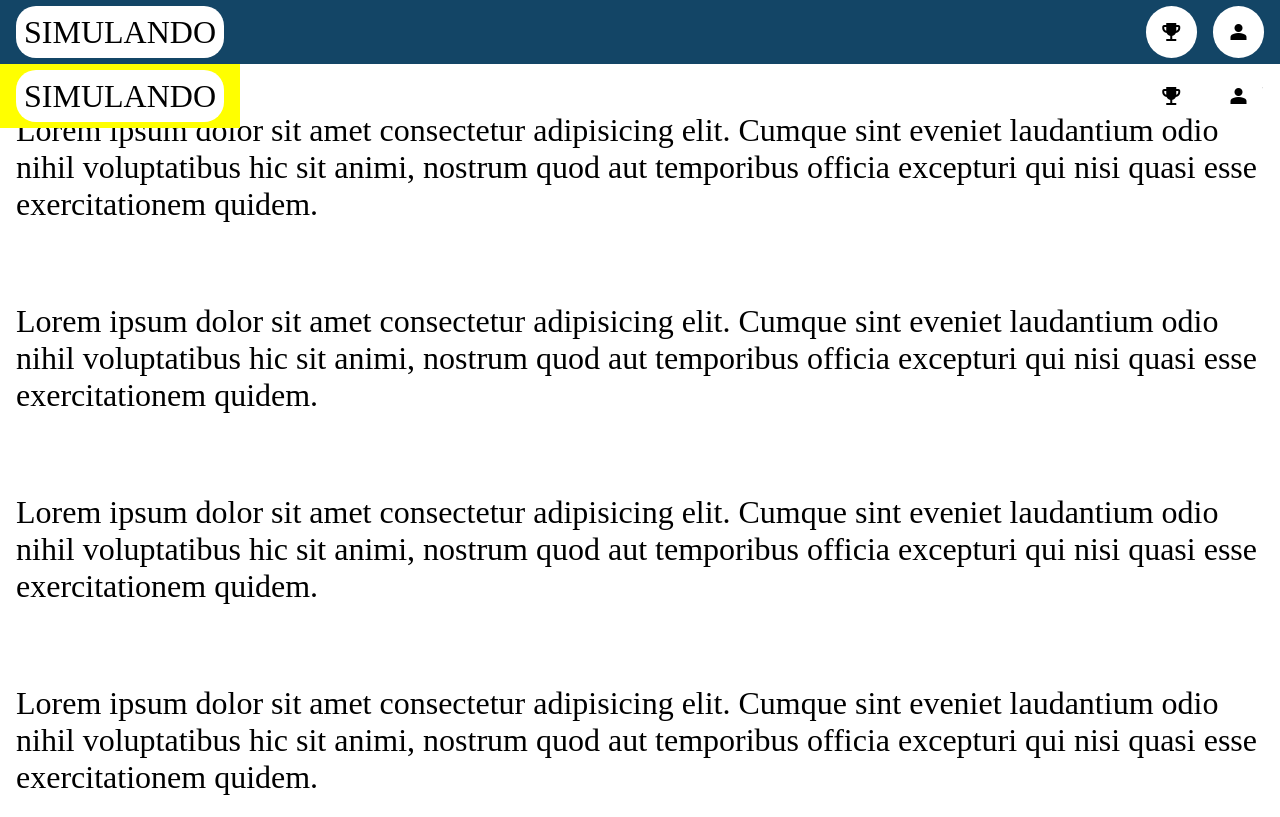
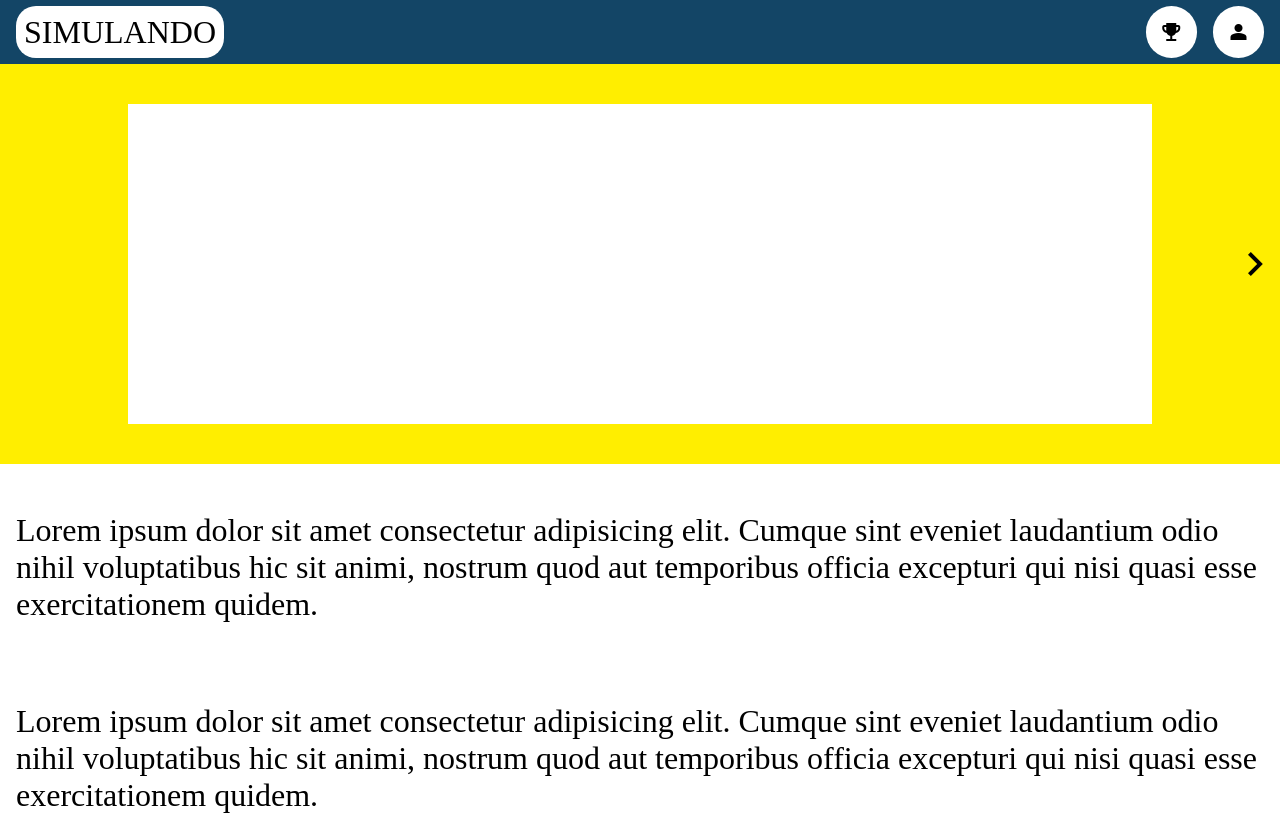
Before and after one commit to Gabi-r7/Web-Simulado-ENEM, a plain HTML site: page index.html in a window 1280 px wide. Shown: the top 817 px of the page. Drawn offline with nearby package versions, Linux system fonts and the light colour scheme.

Commit message:
arrumando gerador de carrocel

```diff
--- a/assets/css/main.css
+++ b/assets/css/main.css
@@ -106,7 +106,7 @@ main {
 
 .caixa{
     min-width: var(--largura-caixa-carrocel);
-    background-color: rgb(255, 153, 0); /*teste*/
+    background-color: rgb(255, 238, 0); /*teste*/
     height: var(--altura-caixa-carrocel);
     width: var(--largura-caixa-carrocel);
     display: grid;
@@ -150,14 +150,3 @@ main {
 }
 
 /* footer */
-
-
-.carrocel>:nth-child(1) {
-    background-color: yellow;
-}
-.carrocel>:nth-child(3) {
-    background-color: yellow;
-}
-.carrocel>:nth-child(5) {
-    background-color: yellow;
-}
--- /dev/null
+++ b/assets/js/carrocel-home-gerador.js
@@ -0,0 +1,13 @@
+const carrocelInicial = document.querySelector('.carrocel');
+let quantiaCaixa = 5;
+
+for(let i = 0; i < quantiaCaixa; i++){
+    let novaCaixa = document.createElement('div');
+    novaCaixa.className = 'caixa';
+
+    let novaModalidade = document.createElement('div');
+    novaModalidade.className = 'modalidade';
+
+    novaCaixa.appendChild(novaModalidade);
+    carrocelInicial.appendChild(novaCaixa);
+}
--- a/assets/js/carrocel-home.js
+++ b/assets/js/carrocel-home.js
@@ -1,38 +1,13 @@
-
-
 // carrocel
 
 const carrocel = document.querySelector('.carrocel');
-const caixa = document.querySelector('.carrocel .caixa');
+const caixa = document.querySelector('.caixa');
 const proximo = document.querySelector('.proximo');
 const anterior = document.querySelector('.anterior');
 
+anterior.style.display = 'none';
 
 let larguraCaixa = caixa.offsetWidth;
-
-anterior.style.display = 'none';
-
-let quantiaCaixa = 5;
-
-
-for(i = 0; i < quantiaCaixa; i++){
-    carrocel.innerHTML = `
-    <div class="logo">
-        <div class="nomeLogo">SIMULANDO</div>
-    </div>
-    <div class="menu">
-        <div class="ranking">
-            <span class="material-symbols-outlined">
-                trophy
-            </span>
-        </div>
-        <div class="perfil">
-            <span class="material-symbols-outlined">
-                person
-            </span>
-        </div>
-    </div>`
-}
 
 function moverCarrocel(direcao) {
 
--- a/index.html
+++ b/index.html
@@ -18,6 +18,7 @@
 
     <link rel='stylesheet' type='text/css' media='screen' href='assets/css/main.css'>
     <script async defer src='assets/js/nav.js'></script>
+    <script async defer src='assets/js/carrocel-home-gerador.js'></script>
     <script async defer src='assets/js/carrocel-home.js'></script>
 
 </head>
@@ -39,23 +40,7 @@
                     chevron_right
                 </span>
             </div>
-            <div class="carrocel">
-                <div class="caixa">
-                    <div class="modalidade"></div>
-                </div>
-                <div class="caixa">
-                    <div class="modalidade"></div>
-                </div>
-                <div class="caixa">
-                    <div class="modalidade"></div>
-                </div>
-                <div class="caixa">
-                    <div class="modalidade"></div>
-                </div>
-                <div class="caixa">
-                    <div class="modalidade"></div>
-                </div>
-            </div>
+            <div class="carrocel"></div>
 
         </section>
 
```
